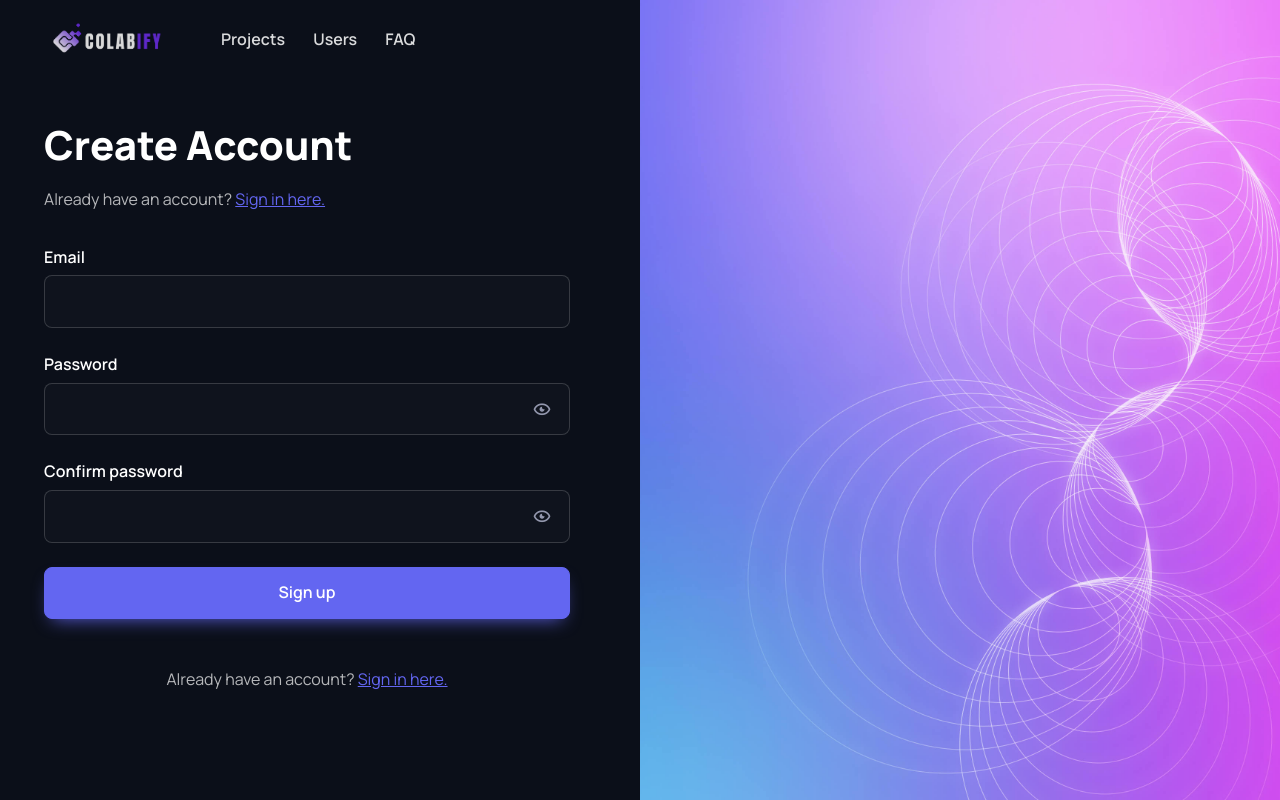
After one commit to dariagridina/hackathon_swps, a Django app: page /users/register/ in a window 1280 px wide. The commit adds this page. Run offline with Django 4.2, Linux system fonts and the light colour scheme; some libraries are stand-ins or nearby versions.

Commit message:
Add login and registration

```diff
--- a/backend/settings.py
+++ b/backend/settings.py
@@ -132,3 +132,6 @@ MEDIA_ROOT = BASE_DIR / "media"
 DEFAULT_AUTO_FIELD = "django.db.models.BigAutoField"
 
 AUTH_USER_MODEL = "users.User"
+
+LOGIN_REDIRECT_URL = "home"
+LOGOUT_REDIRECT_URL = "login"
--- a/templates/components/navbar.html
+++ b/templates/components/navbar.html
@@ -46,7 +46,7 @@
                             <li class="nav-item"><a class="nav-link" href="{% url "login" %}">Sign in</a></li>
                         {% endif %}
                         {% if show_signup|default_if_none:True %}
-{#                            <li class="nav-item"><a class="nav-link" href="{% url "register" %}">Sign up</a></li>#}
+                            <li class="nav-item"><a class="nav-link" href="{% url "register" %}">Sign up</a></li>
                         {% endif %}
                     {% endif %}
                 </ul>
@@ -83,7 +83,7 @@
                     <li class="nav-item"><a class="nav-link" href="{% url "login" %}">Sign in</a></li>
                 {% endif %}
                 {% if show_signup|default_if_none:True %}
-{#                    <li class="nav-item"><a class="nav-link" href="{% url "register" %}">Sign up</a></li>#}
+                    <li class="nav-item"><a class="nav-link" href="{% url "register" %}">Sign up</a></li>
                 {% endif %}
             {% endif %}
         </ul>
--- /dev/null
+++ b/templates/users/auth_base.html
@@ -0,0 +1,24 @@
+{% extends "base.html" %}
+{% load static %}
+
+
+{# Navbar #}
+{% block navbar %}
+    {% include "components/navbar.html" with navbar_tag="position-absolute" show_signin=False show_signup=False %}
+{% endblock %}
+
+{% block content %}
+    <section class="position-relative h-100">
+
+        {# Auth form #}
+        {% block auth_form %}
+        {% endblock %}
+
+        {# Background #}
+        <div class="position-absolute top-0 end-0 w-50 h-100 bg-position-center bg-repeat-0 bg-size-cover d-none d-xl-block" style="background-image: url({% static "images/signin-bg.jpg" %});"></div>
+    </section>
+{% endblock %}
+
+{# Remove footer #}
+{% block footer %}
+{% endblock %}
--- /dev/null
+++ b/templates/users/registration.html
@@ -0,0 +1,64 @@
+{% extends "users/auth_base.html" %}
+{% load static %}
+
+{% block title %}Sign up{% endblock %}
+
+{% block auth_form %}
+    <div class="container d-flex flex-wrap justify-content-center justify-content-xl-start h-100 pt-5">
+        <div class="w-100 align-self-center pt-1 pt-md-4 pb-4" style="max-width: 526px;">
+            <h1 class="text-center text-xl-start">Create Account</h1>
+            <p class="text-center text-xl-start pb-3 mb-3">Already have an account? <a href="{% url "login" %}">Sign in here.</a></p>
+            <form class="needs-validation" method="post" novalidate>
+                {% csrf_token %}
+                <div class="row">
+                    <div class="col-12">
+                        <div class="position-relative mb-4">
+                            <label for="email" class="form-label fs-base">Email</label>
+                            {% if form.email.errors %}
+                                <input type="email" id="email" name="email" class="form-control form-control-lg is-invalid" value="{{ form.email.value|default:"" }}" required>
+                                <div class="invalid-feedback position-absolute start-0 top-100">{{ form.email.errors.0 }}</div>
+                            {% else %}
+                                <input type="email" id="email" name="email" class="form-control form-control-lg" value="{{ form.email.value|default:"" }}" required>
+                                <div class="invalid-feedback position-absolute start-0 top-100">Email is required.</div>
+                            {% endif %}
+                        </div>
+                    </div>
+                    <div class="col-12 mb-4">
+                        <label for="password1" class="form-label fs-base">Password</label>
+                        <div class="password-toggle">
+                            <label class="password-toggle-btn" aria-label="Show/hide password">
+                                <input class="password-toggle-check" type="checkbox">
+                                <span class="password-toggle-indicator"></span>
+                            </label>
+                            {% if form.password1.errors %}
+                                <input type="password" id="password1" name="password1" class="form-control form-control-lg is-invalid" required>
+                                <div class="invalid-feedback position-absolute start-0 top-100">{{ form.password1.errors.0 }}</div>
+                            {% else %}
+                                <input type="password" id="password1" name="password1" class="form-control form-control-lg" required>
+                                <div class="invalid-feedback position-absolute start-0 top-100">Password is required.</div>
+                            {% endif %}
+                        </div>
+                    </div>
+                    <div class="col-12 mb-4">
+                        <label for="password2" class="form-label fs-base">Confirm password</label>
+                        <div class="password-toggle">
+                            <label class="password-toggle-btn" aria-label="Show/hide password">
+                                <input class="password-toggle-check" type="checkbox">
+                                <span class="password-toggle-indicator"></span>
+                            </label>
+                            {% if form.password2.errors %}
+                                <input type="password" id="password2" name="password2" class="form-control form-control-lg is-invalid" required>
+                                <div class="invalid-feedback position-absolute start-0 top-100">{{ form.password2.errors.0 }}</div>
+                            {% else %}
+                                <input type="password" id="password2" name="password2" class="form-control form-control-lg" required>
+                                <div class="invalid-feedback position-absolute start-0 top-100">Password is required.</div>
+                            {% endif %}
+                        </div>
+                    </div>
+                </div>
+                <button type="submit" class="btn btn-primary shadow-primary btn-lg w-100">Sign up</button>
+            </form>
+            <p class="text-center pb-3 mt-5">Already have an account? <a href="{% url "login" %}">Sign in here.</a></p>
+        </div>
+    </div>
+{% endblock %}
--- a/users/forms.py
+++ b/users/forms.py
@@ -1,7 +1,18 @@
 from django import forms
 from django.contrib.auth import authenticate
+from django.contrib.auth.forms import UserCreationForm
 from django.core.exceptions import ValidationError
 from django.utils.translation import gettext_lazy as _
+
+from users.models import User
+
+
+class RegistrationForm(UserCreationForm):
+    email = forms.EmailField(max_length=254, required=True, help_text='Required. Enter a valid email address.')
+
+    class Meta:
+        model = User
+        fields = ('email', 'password1', 'password2')
 
 
 class LoginForm(forms.Form):
--- a/users/urls.py
+++ b/users/urls.py
@@ -1,8 +1,8 @@
 from django.contrib.auth.views import LogoutView
 from django.urls import path
-from django.views.generic import TemplateView
+from django.views.generic import TemplateView, RedirectView
 
-from users.views import UserProfileDetailView, UserProfileListView, LoginView
+from users.views import UserProfileDetailView, UserProfileListView, LoginView, RegisterView
 
 urlpatterns = [
     path(
@@ -32,4 +32,16 @@ urlpatterns = [
         LogoutView.as_view(),
         name="logout",
     ),
+    path(
+        "register/",
+        RegisterView.as_view(),
+        name="register",
+    ),
+    path(
+        "register/complete/",
+        RedirectView.as_view(
+            pattern_name="home"
+        ),
+        name="register_complete",
+    ),
 ]
--- a/users/views.py
+++ b/users/views.py
@@ -1,14 +1,33 @@
+from django.contrib.auth import authenticate
 from django.contrib.auth.views import LoginView as DjangoLoginView
 from django.db import models
 from django.db.models import Q
-from django.views.generic import DetailView, ListView
+from django.shortcuts import redirect
+from django.urls import reverse_lazy
+from django.views.generic import DetailView, ListView, FormView
 
 from users.models import User, UserSkill
-from users.forms import LoginForm
+from users.forms import LoginForm, RegistrationForm
+
+
+class RegisterView(FormView):
+    form_class = RegistrationForm
+    template_name = "users/registration.html"
+    success_url = reverse_lazy("register_complete")
+
+    def dispatch(self, request, *args, **kwargs):
+        if request.user.is_authenticated:
+            return redirect("home")
+        return super().dispatch(request, *args, **kwargs)
+
+    def form_valid(self, form):
+        form.save()
+        return super().form_valid(form)
 
 
 class LoginView(DjangoLoginView):
     form_class = LoginForm
+    template_name = "users/login.html"
     redirect_authenticated_user = True
 
     def form_valid(self, form):
```
Also changed, not shown: templates/users/login.html (added, +52 -0 lines), static_files/images/signin-bg.jpg (added).
